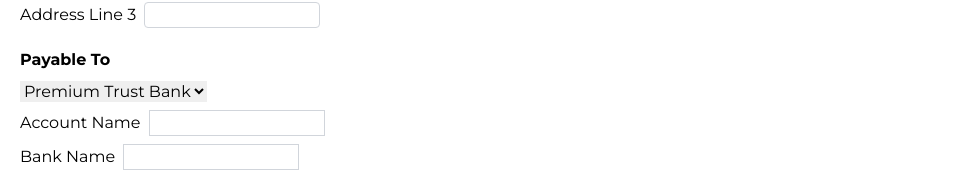
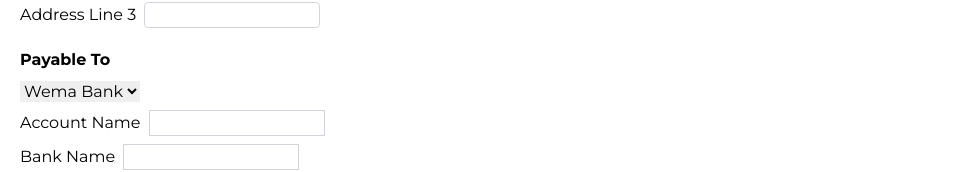
Before and after one commit to bloom-ng/invoice, a React (Vite) app: page /invoice/add in a window 1280 px wide. Shown: the part 390-562 px from the top of the page, without its empty margins (0-955 px from the left). Built offline with nearby package versions, Linux system fonts and the light colour scheme; what tw-elements would draw is missing.

Commit message:
Changed Banks

```diff
--- a/src/pages/invoice/Create.jsx
+++ b/src/pages/invoice/Create.jsx
@@ -5,14 +5,14 @@ import Requests from "../../services/Requests";
 function InvoiceCreate({}) {
 	const [accountArray, setAccountArray] = React.useState([
 		{
-			account_name: "BLOOM DIGITAL MEDIA LTD",
-			account_number: "0040069713",
-			bank_name: "Premium Trust Bank",
+			account_name: "Bloom Digital media ltd (Billing)",
+			account_number: "0126532175",
+			bank_name: "Wema Bank",
 		},
 		{
-			account_name: "BLOOM DIGITAL MEDIA",
-			account_number: "5600579630",
-			bank_name: "Fidelity Bank",
+			account_name: "Bloom Digital media ltd",
+			account_number: "0126528905",
+			bank_name: "Wema Bank",
 		},
 	]);
 
--- a/src/pages/invoice/Edit.jsx
+++ b/src/pages/invoice/Edit.jsx
@@ -5,14 +5,14 @@ import Requests from "../../services/Requests";
 function InvoiceUpdate() {
 	const [accountArray, setAccountArray] = React.useState([
 		{
-			account_name: "BLOOM DIGITAL MEDIA LTD",
-			account_number: "0040069713",
-			bank_name: "Premium Trust Bank",
+			account_name: "Bloom Digital media ltd (Billing)",
+			account_number: "0126532175",
+			bank_name: "Wema Bank",
 		},
 		{
-			account_name: "BLOOM DIGITAL MEDIA",
-			account_number: "5600579630",
-			bank_name: "Fidelity Bank",
+			account_name: "Bloom Digital media ltd",
+			account_number: "0126528905",
+			bank_name: "Wema Bank",
 		},
 	]);
 
--- a/src/pages/receipt/Create.jsx
+++ b/src/pages/receipt/Create.jsx
@@ -7,14 +7,14 @@ function Create({}) {
 	const mode = location.pathname.includes("receipt") ? "receipt" : "invoice";
 	const [accountArray, setAccountArray] = React.useState([
 		{
-			account_name: "BLOOM DIGITAL MEDIA LTD",
-			account_number: "0040069713",
-			bank_name: "Premium Trust Bank",
+			account_name: "Bloom Digital media ltd (Billing)",
+			account_number: "0126532175",
+			bank_name: "Wema Bank",
 		},
 		{
-			account_name: "BLOOM DIGITAL MEDIA",
-			account_number: "5600579630",
-			bank_name: "Fidelity Bank",
+			account_name: "Bloom Digital media ltd",
+			account_number: "0126528905",
+			bank_name: "Wema Bank",
 		},
 	]);
 
--- a/src/pages/receipt/Edit.jsx
+++ b/src/pages/receipt/Edit.jsx
@@ -6,15 +6,25 @@ function Edit() {
 	const location = useLocation();
 	const mode = location.pathname.includes("receipt") ? "receipt" : "invoice";
 	const [accountArray, setAccountArray] = React.useState([
+		// {
+		// 	account_name: "BLOOM DIGITAL MEDIA LTD",
+		// 	account_number: "0040069713",
+		// 	bank_name: "Premium Trust Bank",
+		// },
+		// {
+		// 	account_name: "BLOOM DIGITAL MEDIA",
+		// 	account_number: "5600579630",
+		// 	bank_name: "Fidelity Bank",
+		// },
 		{
-			account_name: "BLOOM DIGITAL MEDIA LTD",
-			account_number: "0040069713",
-			bank_name: "Premium Trust Bank",
+			account_name: "Bloom Digital media ltd (Billing)",
+			account_number: "0126532175",
+			bank_name: "Wema Bank",
 		},
 		{
-			account_name: "BLOOM DIGITAL MEDIA",
-			account_number: "5600579630",
-			bank_name: "Fidelity Bank",
+			account_name: "Bloom Digital media ltd",
+			account_number: "0126528905",
+			bank_name: "Wema Bank",
 		},
 	]);
 
```
